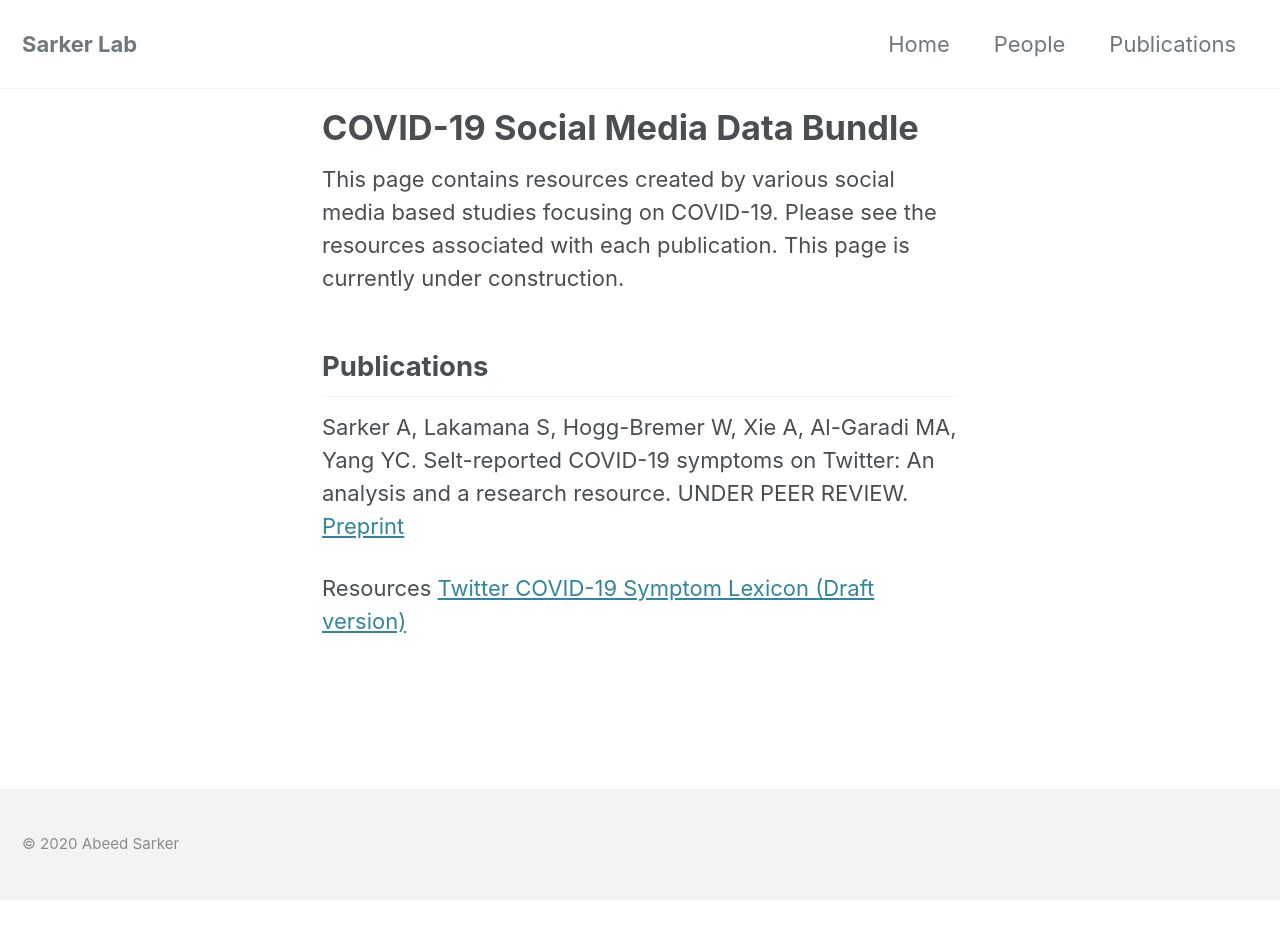
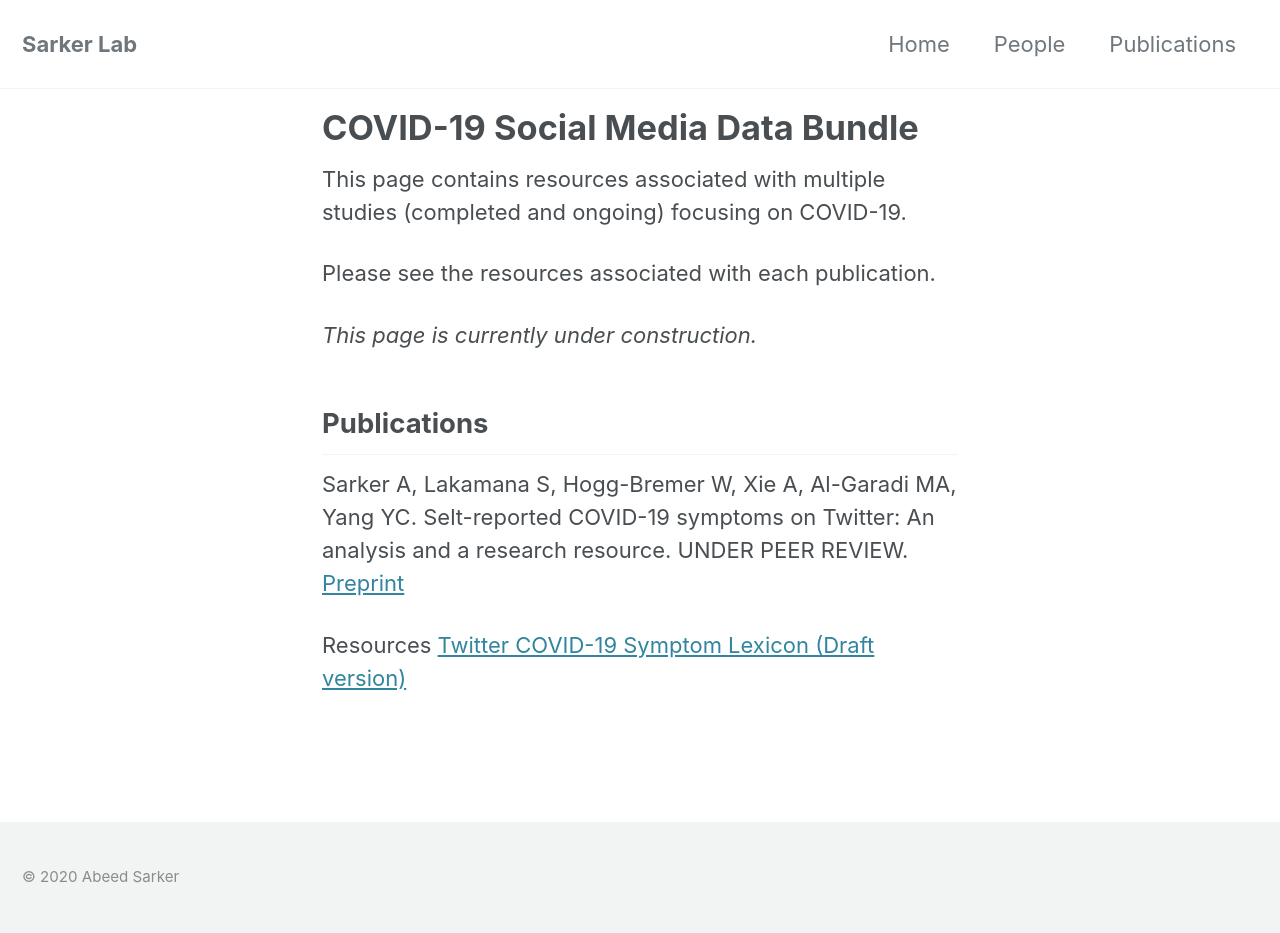
Before and after one commit to sarkerlab/Website, a Jekyll site: the page built from _pages/covid_sm_data_bundle.md, in a window 1280 px wide. Built offline with Jekyll 4.4.1, drawn with Linux system fonts in a browser that asks for light colours; cached includes are drawn as plain includes; nearby versions of some CDN libraries; before the commit the page ends 900 px from its top, so only the background shows below that.

Commit message:
Update covid_sm_data_bundle.md

```diff
--- a/_pages/covid_sm_data_bundle.md
+++ b/_pages/covid_sm_data_bundle.md
@@ -4,7 +4,11 @@ author_profile: false
 title: "COVID-19 Social Media Data Bundle"
 ---
 
-This page contains resources created by various social media based studies focusing on COVID-19. Please see the resources associated with each publication. This page is currently under construction.
+This page contains resources associated with multiple studies (completed and ongoing) focusing on COVID-19.
+
+Please see the resources associated with each publication.
+
+*This page is currently under construction.*
 
 
 ## Publications
```
